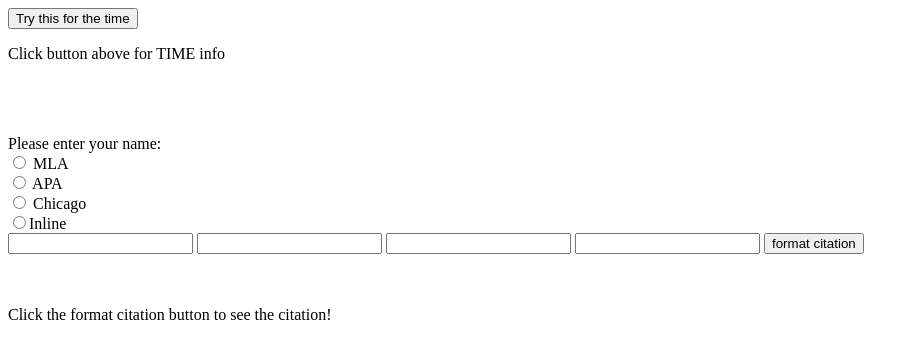
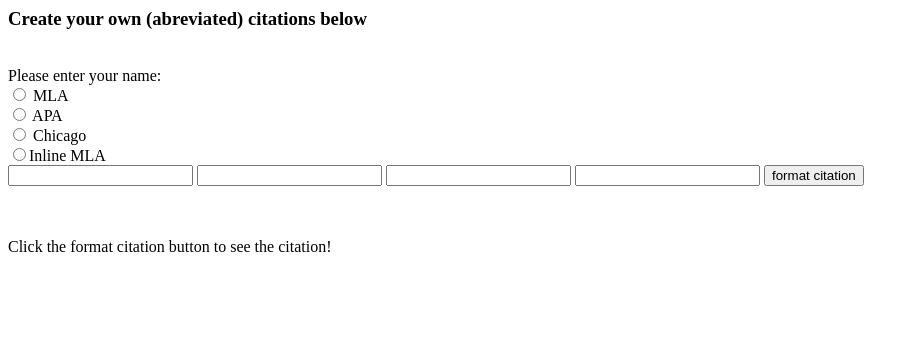
Before and after one commit to H-Len/siting_citing, a Flask app: page / in a window 1280 px wide. Shown: the top 359 px of the page, without its empty margins (0-919 px from the left). Run offline with Flask 3, Linux system fonts and the light colour scheme; some libraries are stand-ins or nearby versions.

Commit message:
removed unused code and unused templates

```diff
--- a/app.py
+++ b/app.py
@@ -6,11 +6,6 @@ app = Flask(__name__)
 @app.route('/')
 def index():
     return render_template('index.html')
-
-@app.route('/time')
-def timeNow():
-    currentTime = datetime.datetime.now()
-    return render_template('formatTime.html', currentTime=currentTime)
 
 @app.route('/name', methods=["POST"])
 def formatName():
@@ -37,23 +32,3 @@ def styleCitation():
         return render_template('inlineMLA.html', lname=lname, fname=fname, title =title, date=date)
     else:
         return "hmmm, we can't support invisible red ink, yet"
-
-# Formats:
-# MLA:
-    # Author's Last name, First name. "Title of Source." Title of Container, Other contributors, Version, Numbers, Publisher, Publication Date, Location.
-# APA:
-    # A basic reference list entry for a journal article in APA must include:
-    # Author or authors. ...
-    # Year of publication of the article (in round brackets).
-    # Article title.
-    # Journal title (in italics).
-    # Volume of journal (in italics).
-    # Issue number of journal in round brackets (no italics).
-    # Page range of article.
-    # DOI or URL.
-# Chicago:
-    # for a book, this is like MLA
-    # Chicago author-date format
-    #   Author last name, first name. Year. Book Title: Subtitle. Place of publication: Publisher. Format.
-    # Chicago reference entry
-    #   Murdoch, Iris. 2008. The Sea, the Sea. London: Vintage. Kindle.
--- a/templates/index.html
+++ b/templates/index.html
@@ -5,23 +5,8 @@
         </script>
     </head>
     <body>
-        <button
-        hx-get="/time"
-        hx-trigger="click"
-        hx-target="#firstId"
-        >
-            Try this for the time
-        </button>
-        <form hx-put="/contact/1" hx-target="this" hx-swap="outerHTML">
-
-          </form>
-        <div id="firstId">Click button above for TIME info</div>
+        <h3>Create your own (abreviated) citations below</h3>
         <br>
-        <br>
-        <br>
-        <br>
-
-
         <form hx-post='/cite_style' hx-target="#cite_select" hx-swap="innerHTML">
 
         <form hx-target="#cite_select" hx-swap="innerHTML">Please enter your name:
@@ -29,7 +14,7 @@
             <input type="radio" name="options" id="MLA" value="option1"> MLA </input><br>
             <input type="radio" name="options" id="APA" value="option2"> APA </input><br>
             <input type="radio" name="options" id="Chicago" value="option3"> Chicago </input><br>
-            <input type="radio" name="options" id="inline" value="option4">Inline
+            <input type="radio" name="options" id="inline" value="option4">Inline MLA
             </input><br>
             <label for="fname"></label>
             <input type="text" name="fname" value="">
--- a/templates/inlineAPA.html
+++ /dev/null
@@ -1 +0,0 @@
-<input type="text" value="{{lname}}, {{date}}" >
--- a/templates/inlineChicago.html
+++ /dev/null
@@ -1,2 +0,0 @@
-<input type="text" value="{{lname}}, {{fname}}, '{{title}}'
-{{date}}" >
```
